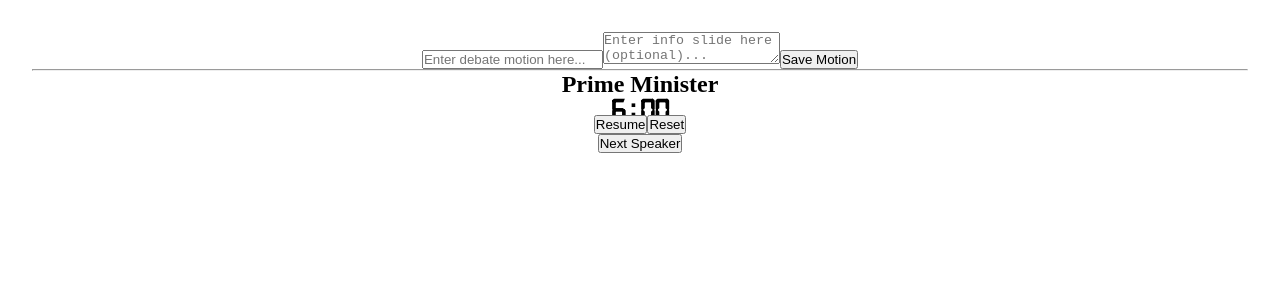
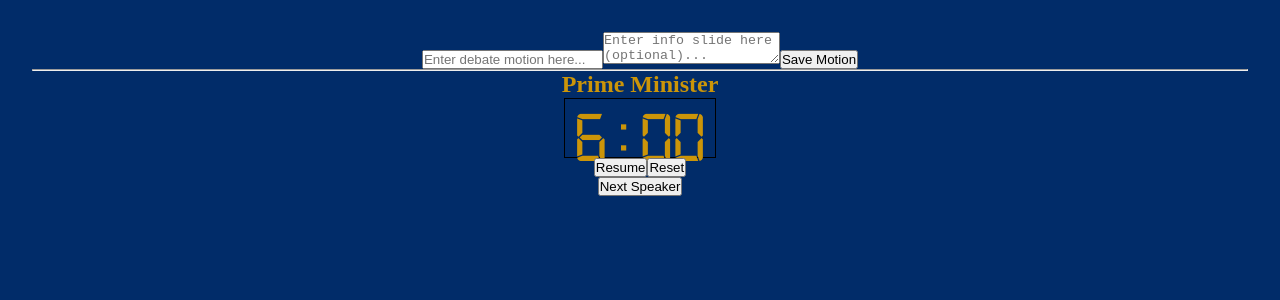
Before and after one commit to Pr1mor/CP-Motion, a React (Vite) app: page / in a window 1280 px wide. Shown: the top 300 px of the page. Built offline with nearby package versions, Linux system fonts and the light colour scheme.

Commit message:
Added offical UMDC colors

```diff
--- a/src/components/Timer/CountDownTimer.css
+++ b/src/components/Timer/CountDownTimer.css
@@ -5,6 +5,16 @@
 	font-style: normal;
 }
 
-.digital-clock {
+.formatTime-digital-clock {
 	font-family: "Digital-7-mono", monospace;
+	font-size: 4.5em;
+	font-weight: normal;
+
+	padding: 0.6rem;
+	border: 1px solid black;
 }
+
+.formatTime-block {
+	display: flex;
+	justify-content: center;
+}
--- a/src/components/Timer/CountDownTimer.jsx
+++ b/src/components/Timer/CountDownTimer.jsx
@@ -31,7 +31,7 @@ export default function CountDownTimer({ initialSeconds }) {
 	};
 
 	return (
-		<div>
+		<div className="time-button-block">
 			<FormatTime seconds={timeLeft} />
 
 			<div>
--- a/src/components/Timer/FormatTime.jsx
+++ b/src/components/Timer/FormatTime.jsx
@@ -8,8 +8,10 @@ export default function FormatTime({ seconds }) {
 	const formattedSeconds = String(remainingSeconds).padStart(2, "0");
 
 	return (
-		<h1 className="digital-clock">
-			{minutes}:{formattedSeconds}
-		</h1>
+		<div className="formatTime-block">
+			<h1 className="formatTime-digital-clock">
+				{minutes}:{formattedSeconds}
+			</h1>
+		</div>
 	);
 }
--- a/src/index.css
+++ b/src/index.css
@@ -3,3 +3,8 @@
 	padding: 0;
 	box-sizing: border-box;
 }
+
+body {
+	background-color: #012c69;
+	color: #cb9509;
+}
```
